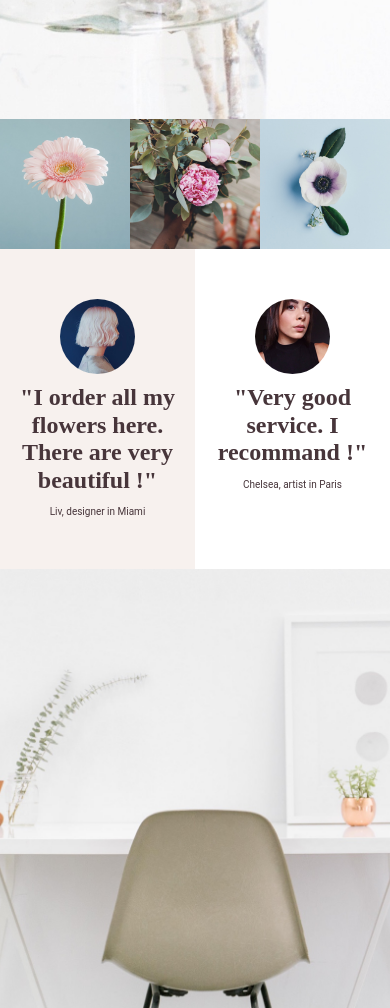
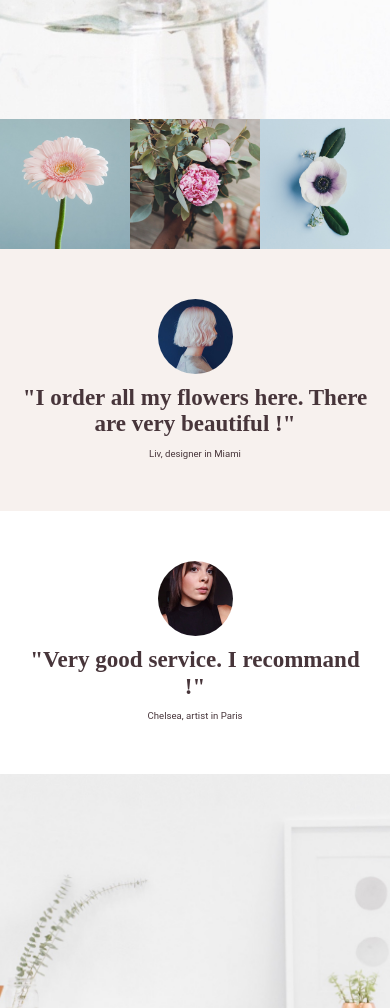
Before and after one commit to haroldao/Grids_Website_Training, a website: page index.html in a window 390 px wide. Shown: the part 775-1783 px from the top of the page. Drawn offline with Linux system fonts and the light colour scheme.

Commit message:
Quotes Section Fixed Mobile

```diff
--- a/style.css
+++ b/style.css
@@ -179,5 +179,14 @@ footer img {
 /* MEDIA QUERIES  */
 /* First Breakpoint at 600px  */
 
-@media (max-width: 500px) {
+@media (max-width: 600px) {
+  body {
+    /* background-color: green; */
+    font-size: 60%;
+  }
+
+  .quotes div {
+    float: none;
+    width: auto;
+  }
 }
```
